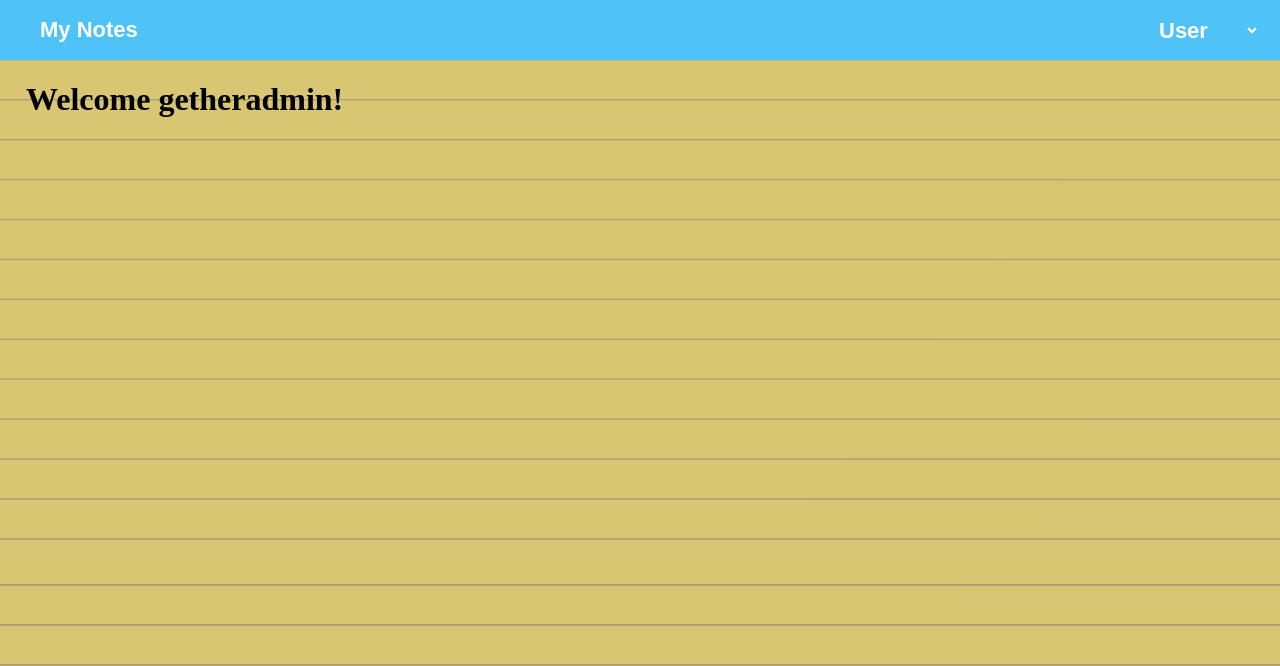
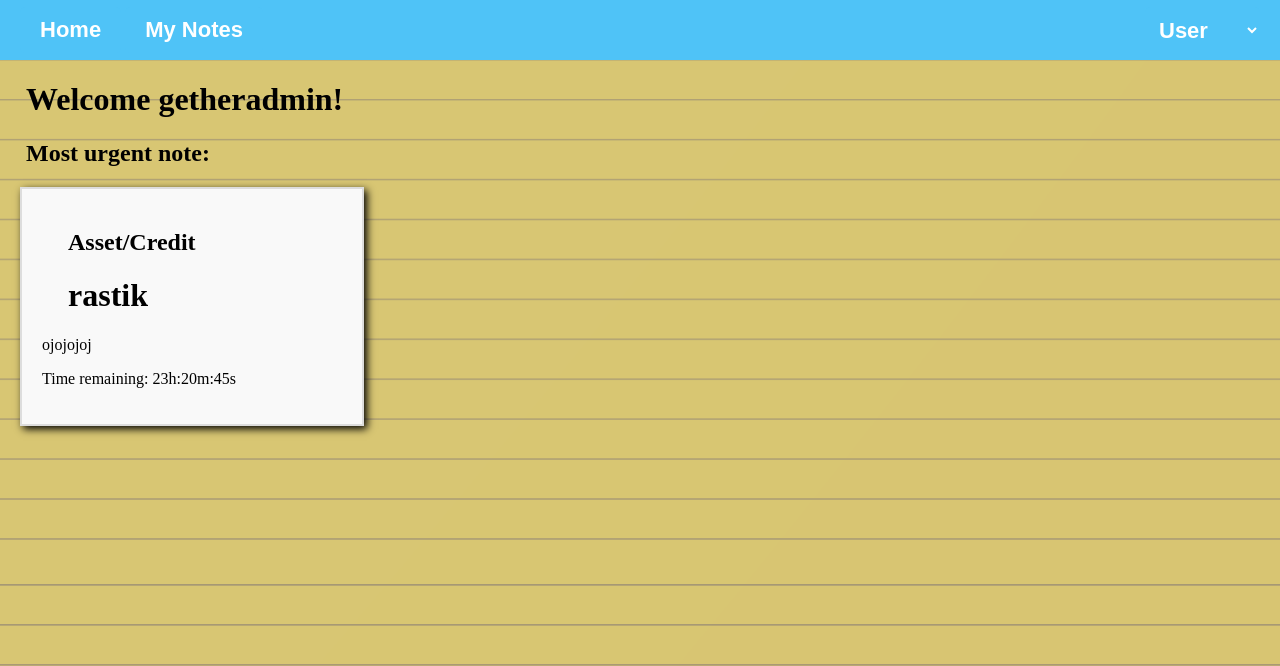
Before and after one commit to Gether1996/NotesApp, a Django app: page / in a window 1280 px wide. Shown: the top 666 px of the page. Run offline with Django 4.2, Linux system fonts and the light colour scheme; a user stored in the database is signed in; data comes from the database, SQL or seed files in the repository; both versions use the stored data as it was after the commit; some libraries are stand-ins or nearby versions.

Commit message:
reworked view of homepage to filter most urgent note, small adjustments to HTMLs

```diff
--- a/viewer/static/styling.css
+++ b/viewer/static/styling.css
@@ -158,8 +158,8 @@ select option {
     position: absolute;
     top: 0;
     right: 0;
-    width: 10px;
-    height: 10px;
+    width: 13px;
+    height: 13px;
     border-radius: 50%;
 }
 
@@ -170,3 +170,13 @@ select option {
 .scheduled-time-indicator:not(.finished) {
     background-color: red;
 }
+
+.homepage_buttons {
+    margin: 50px;
+    font-size: 50px;
+    background-color: #4FC3F7;
+    padding: 20px;
+    cursor: pointer;
+    color: white;
+
+}
--- a/viewer/templates/homepage.html
+++ b/viewer/templates/homepage.html
@@ -7,6 +7,18 @@
     <link rel="stylesheet" href="{% static 'styling.css' %}">
     {% if request.user.is_authenticated %}
         <h1>Welcome {{ request.user.username }}!</h1>
+        {% if first_note %}
+        <h2>Most urgent note:</h2>
+    <div class="note">
+        <div class="note-content">
+            <h2>{{ first_note.category.name }}</h2>
+            <h1>{{ first_note.name }}</h1>
+            <p>{{ first_note.description }}</p>
+            <p>Time remaining: {{ remaining_time_formatted }}</p>
+        </div>
+
+    </div>
+        {% endif %}
     {% else %}
         <h1>Welcome to Notepad app!</h1>
         <h2>In this app, you can add notes with various filters.</h2>
--- a/viewer/templates/navbar.html
+++ b/viewer/templates/navbar.html
@@ -9,6 +9,7 @@
 <nav>
   <div class="navbar-left">
   {% if request.user.is_authenticated %}
+    <a href="{% url 'homepage' %}"><button>Home</button></a>
     <a href="{% url 'user_notes' %}"><button>My Notes</button></a>
   {% else %}
     <a href="{% url 'homepage' %}"><button>Home</button></a>
--- a/viewer/templates/user_notes.html
+++ b/viewer/templates/user_notes.html
@@ -12,7 +12,7 @@
 </head>
 <body>
 
-    <h1>My notes</h1>
+    <h1>All my notes</h1>
 <div style="display: inline-block;">
   <button class="btn-add"><a href="http://127.0.0.1:8000/add_category/" style="text-decoration: none; color: white;">Add category</a></button>
 </div>
--- a/viewer/views.py
+++ b/viewer/views.py
@@ -1,11 +1,30 @@
 from django.contrib.auth.decorators import login_required
 from django.shortcuts import render, redirect, get_object_or_404
+from datetime import datetime, timezone, timedelta
 from viewer.forms import CategoryForm, NoteForm
 from viewer.models import *
 
 
 def homepage(request):
-    return render(request, 'homepage.html')
+    user_id = request.user.id
+    now_utc = datetime.now(timezone.utc)
+    notes_ordered = Note.objects.filter(user_id=user_id, scheduled_time__gte=now_utc).order_by('scheduled_time')
+    first_note = notes_ordered.first()
+    if first_note is not None:
+        remaining_time = (first_note.scheduled_time - now_utc).total_seconds()
+        days = int(remaining_time // (24 * 3600))
+        seconds = int(remaining_time % (24 * 3600))
+        hours = seconds // 3600
+        minutes = (seconds // 60) % 60
+        seconds = seconds % 60
+
+        if days > 0:
+            remaining_time_formatted = f"{days}d:{hours:02d}h:{minutes:02d}m:{seconds:02d}s"
+        else:
+            remaining_time_formatted = f"{hours:02d}h:{minutes:02d}m:{seconds:02d}s"
+    else:
+        remaining_time_formatted = ''
+    return render(request, 'homepage.html', {"first_note": first_note, "remaining_time_formatted": remaining_time_formatted})
 
 
 @login_required
```
Also changed, not shown: db.sqlite3.
